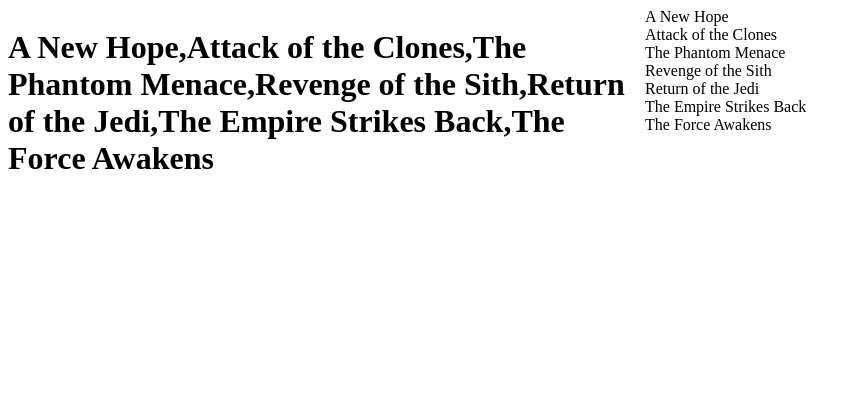
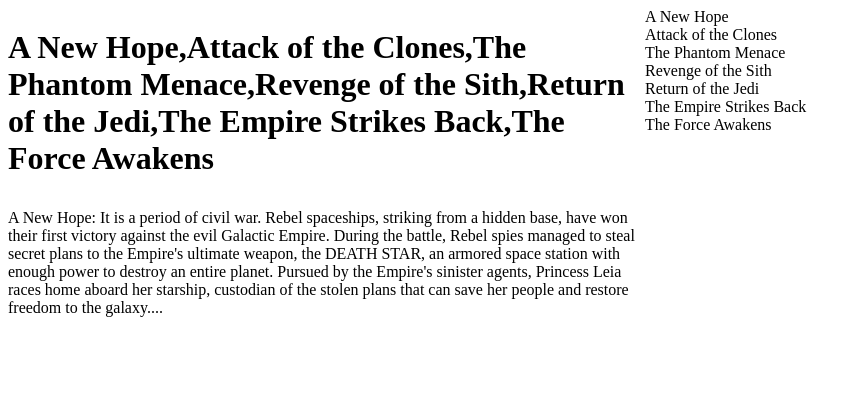
Before and after one commit to dbills777/basic-javascript-practice, a plain HTML site: page index.html in a window 1280 px wide. Shown: the whole page, without its empty margins (0-862 px from the left). Drawn offline with Linux system fonts and the light colour scheme.

Commit message:
created object for a card

```diff
--- a/index.html
+++ b/index.html
@@ -14,6 +14,9 @@
         <h1 class="movie-titles">movies go here</h1>
 
         <div id="movie-titles"></div>
+        <div id="cardOne">
+            <img id="image-one" src="https://swapi.co/api/people/3/" alt="">
+        </div>
     </main>
     <!-- tyep of script must be set to module to pull data from another source -->
     <script type="module" src="main.js"></script>
--- a/main.js
+++ b/main.js
@@ -18,10 +18,20 @@ for (let i = 0; i < movieNames.length; i++) {
     console.log(movieNames[i])
     starWarsTitles.textContent = movieNames;
 }
+console.log(films[0].opening_crawl)
+//set variables to make it easier to read the code
 
 
+let card1 = {
+    title: films[0].title,
+    crawl: films[0].opening_crawl,
+    character: films[0].characters[2]
+}
+var item1 = document.querySelector('#cardOne')
+item1.innerHTML = `${card1.title}:  ${card1.crawl}`;
+console.log(card1)
 
-//set variables to make it easier to read the code
+
 let childElement;
 let appendChildElement;
 let parentElement;
```
